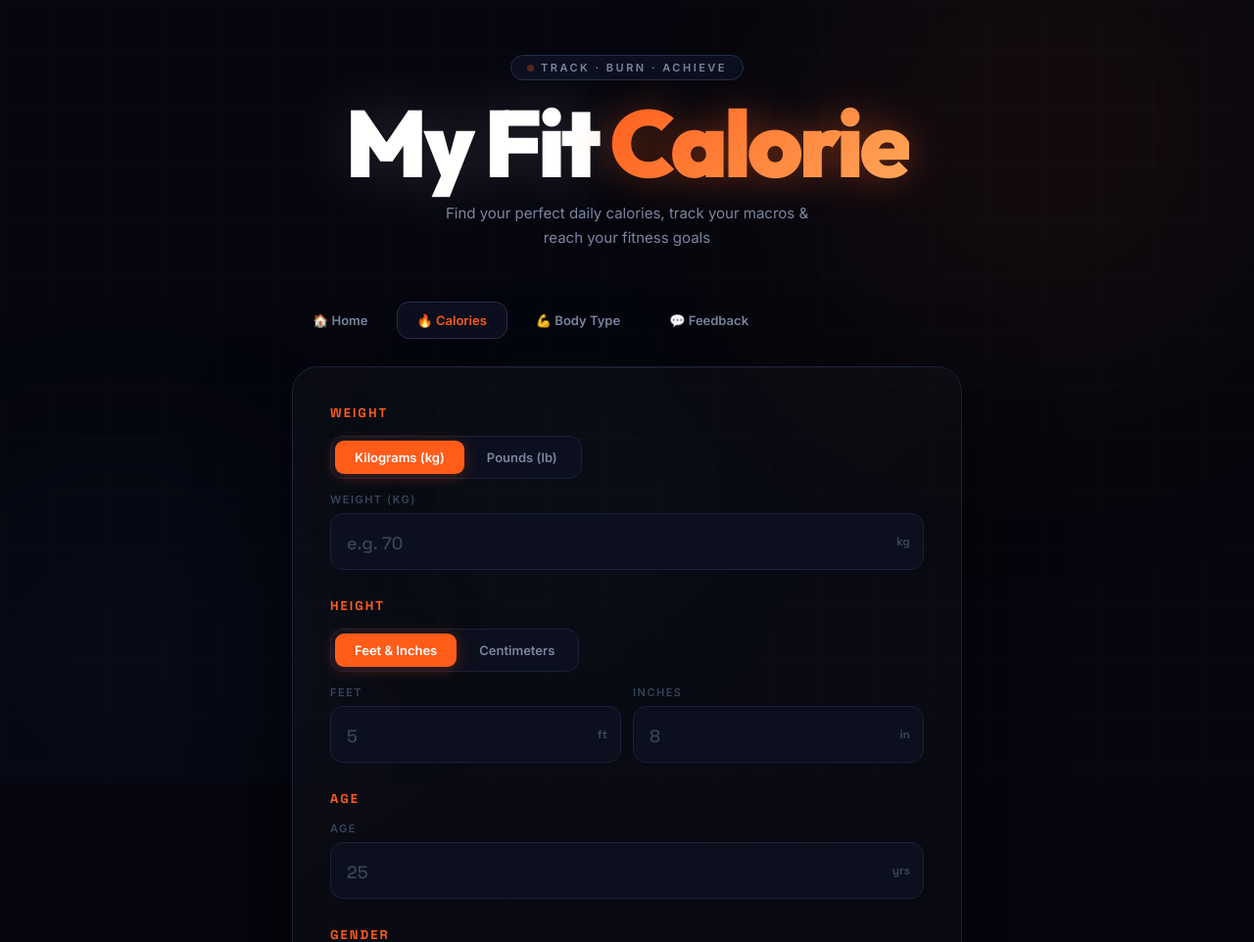
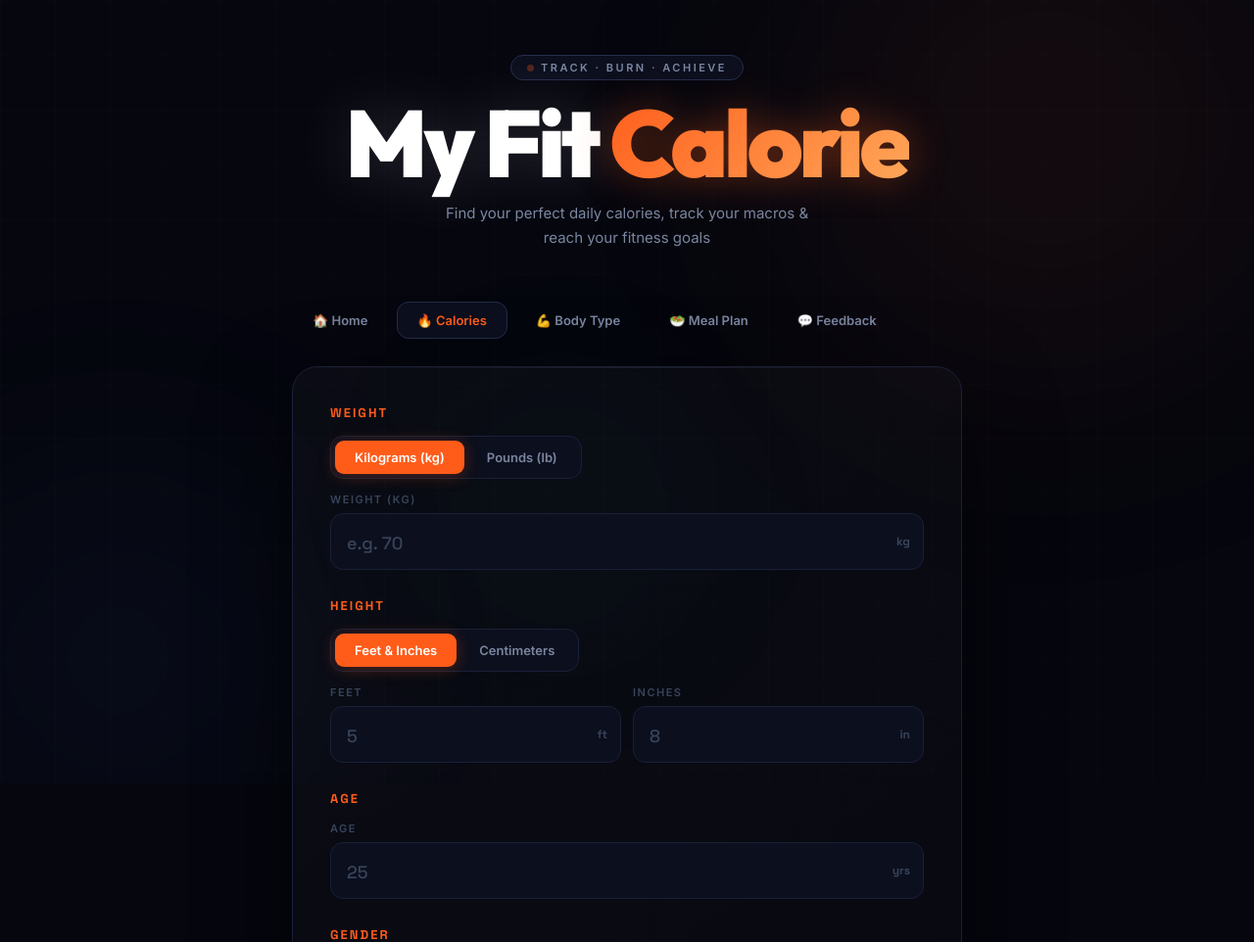
Before and after one commit to arhamsiddiqui07/myfitcalorie, a Flask app: page /calculator in a window 1280 px wide. Shown: the top 962 px of the page at 98% size. Run offline with Flask 3, Linux system fonts and the light colour scheme.

Commit message:
Update index.html

```diff
--- a/templates/index.html
+++ b/templates/index.html
@@ -354,6 +354,7 @@ input[type=number]::placeholder{color:var(--tx3);font-size:18px;font-weight:500}
     <a href="/" class="nav a">🏠 Home</a>
     <a href="/calculator" class="nav a on">🔥 Calories</a>
     <a href="/bodytype" class="nav a">💪 Body Type</a>
+    <a href="/mealplan" class="nav a">🥗 Meal Plan</a>
     <a href="/feedback" class="nav a">💬 Feedback</a>
   </div>
 
```
